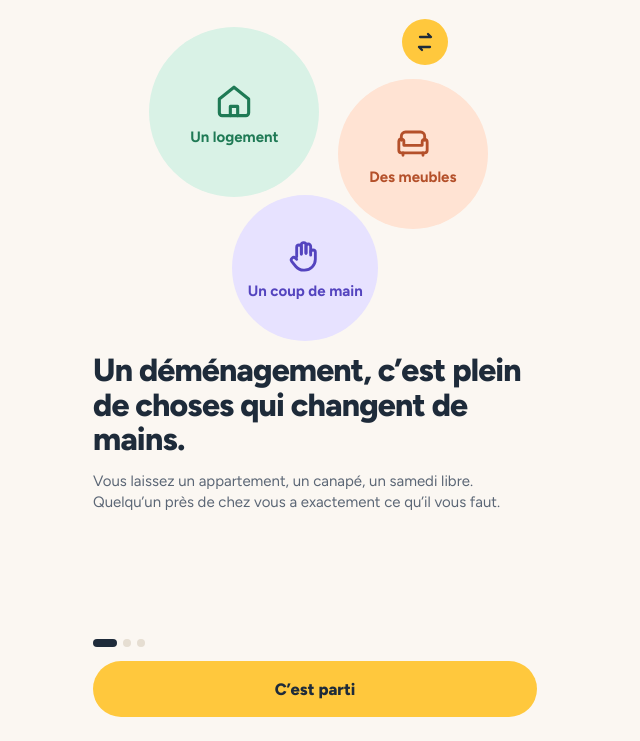
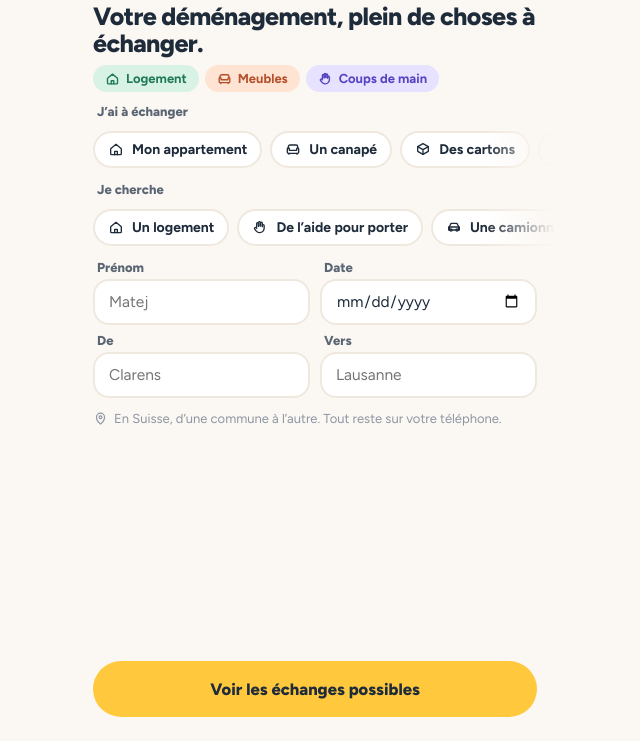
Before and after one commit to matej3396/Zgrada, a website: page www/index.html in a window 1280 px wide. Shown: the part 59-800 px from the top of the page, without its empty margins (325-965 px from the left). Drawn offline with Linux system fonts and the light colour scheme.

Commit message:
Accueil sur un seul écran, sans défilement (même avec le texte agrandi)
Co-Authored-By: Claude Opus 5.5 <noreply@anthropic.com>
Claude-Session: https://claude.ai/code/session_01B7dodeDwxvQpjP41cnbnTT

```diff
--- a/www/index.html
+++ b/www/index.html
@@ -96,6 +96,12 @@ html { -webkit-text-size-adjust: 100%; text-size-adjust: 100%; }
 .want span { white-space: nowrap; overflow: hidden; text-overflow: ellipsis; min-width: 0; }
 .price { font-size: 13px; font-weight: 800; color: var(--ink); white-space: nowrap; }
 .tab span { white-space: nowrap; }
+.onb { min-height: 100vh; min-height: 100dvh; gap: 12px; padding-top: 12px; }
+.onb .label { margin: 0 0 4px 4px; }
+.input.sm { min-height: 46px; padding: 9px 14px; border-radius: 16px; font-size: 15.5px; }
+.g2 { display: grid; grid-template-columns: 1fr 1fr; gap: 8px 10px; }
+.g3 { display: grid; grid-template-columns: 1fr 1fr auto; gap: 10px; align-items: end; }
+.scroller.fade { -webkit-mask-image: linear-gradient(90deg, #000 85%, transparent); mask-image: linear-gradient(90deg, #000 85%, transparent); }
 /* Visite guidée */
 .dim { position: fixed; inset: 0; background: rgba(20, 28, 38, .55); z-index: 30; }
 .tourcard { position: fixed; left: 50%; transform: translateX(-50%); width: calc(min(480px, 100vw) - 32px); bottom: 104px; background: var(--card); border-radius: 28px; padding: 20px; z-index: 41; display: flex; flex-direction: column; gap: 12px; box-shadow: 0 16px 40px rgba(0, 0, 0, .25); }
@@ -249,36 +255,19 @@ function tabbar() {
 }
 function topBack(title, right) { return '<div class="top"><button class="ibtn" data-act="back" aria-label="Retour">' + ic("back", 22) + '</button><span class="ttl" style="flex:1;text-align:center">' + (title || "") + "</span>" + (right || '<span style="width:44px"></span>') + "</div>"; }
 
-/* Onboarding */
+/* Onboarding : un seul écran, sans défilement */
 function vOnboard() {
-  var st = S.step;
-  if (st === 0) return '<div class="scr plain">' +
-    '<div class="between"><div class="row">' + LOGO + '<span style="font-size:20px;font-weight:800;letter-spacing:-.02em">zgrada</span></div><button class="small b" style="border:0;background:none" data-act="skip">Passer</button></div>' +
-    '<div style="position:relative;height:330px;max-width:360px;width:100%;margin:6px auto 0">' +
-      '<div style="position:absolute;left:4%;top:18px;width:170px;height:170px;border-radius:50%;background:var(--mint);display:flex;flex-direction:column;align-items:center;justify-content:center;gap:6px;color:var(--mint-i)">' + ic("house", 44, null, 1.7) + '<b style="font-size:15px">Un logement</b></div>' +
-      '<div style="position:absolute;right:2%;top:70px;width:150px;height:150px;border-radius:50%;background:var(--peach);display:flex;flex-direction:column;align-items:center;justify-content:center;gap:6px;color:var(--peach-i)">' + ic("sofa", 40, null, 1.7) + '<b style="font-size:15px">Des meubles</b></div>' +
-      '<div style="position:absolute;left:27%;top:186px;width:146px;height:146px;border-radius:50%;background:var(--lav);display:flex;flex-direction:column;align-items:center;justify-content:center;gap:6px;color:var(--lav-i)">' + ic("hand", 40, null, 1.7) + '<b style="font-size:15px">Un coup de main</b></div>' +
-      '<div style="position:absolute;right:13%;top:10px;width:46px;height:46px;border-radius:50%;background:var(--yellow);display:flex;align-items:center;justify-content:center">' + ic("swap", 24, null, 2.3) + "</div></div>" +
-    '<h1 class="h1" style="font-size:32px">Un déménagement, c’est plein de choses qui changent de mains.</h1>' +
-    '<p class="sub">Vous laissez un appartement, un canapé, un samedi libre. Quelqu’un près de chez vous a exactement ce qu’il vous faut.</p>' +
-    '<div style="flex:1"></div><div class="dots"><i class="on"></i><i></i><i></i></div>' +
-    '<button class="btn y" data-act="step" data-arg="1">C’est parti</button></div>';
-  if (st === 1) {
-    var chips = function (list, key) { return '<div class="wrap">' + list.map(function (x) { var on = S.me[key].indexOf(x[0]) >= 0; return '<button class="chip' + (on ? " on" : "") + '" data-act="toggle" data-arg="' + key + "|" + esc(x[0]) + '">' + ic(x[1], 18, null, 2) + esc(x[0]) + "</button>"; }).join("") + "</div>"; };
-    return '<div class="scr plain"><div class="top"><button class="ibtn" data-act="step" data-arg="0" aria-label="Retour">' + ic("back", 22) + '</button><div class="dots"><i></i><i class="on"></i><i></i></div><span style="width:44px"></span></div>' +
-      '<h1 class="h1">Qu’avez-vous à échanger&#8239;?</h1>' + chips(HAVE, "have") +
-      '<h2 class="h2" style="margin-top:6px">Et vous cherchez…</h2>' + chips(WANT, "want") +
-      '<div class="card flat row" style="background:var(--butter)">' + ic("pin", 22, "var(--butter-i)") + '<div class="grow"><b style="font-size:15px">Autour de</b><input class="input" style="min-height:40px;margin-top:6px;border-color:transparent" data-bind="me.zone" value="' + esc(S.me.zone) + '" aria-label="Votre ville"></div></div>' +
-      '<div style="flex:1"></div><button class="btn" data-act="step" data-arg="2">Continuer</button></div>';
-  }
   var m = S.me, flat = m.want.indexOf("Un logement") >= 0;
-  return '<div class="scr plain"><div class="top"><button class="ibtn" data-act="step" data-arg="1" aria-label="Retour">' + ic("back", 22) + '</button><div class="dots"><i></i><i></i><i class="on"></i></div><span style="width:44px"></span></div>' +
-    '<h1 class="h1">Et vous, c’est quand&#8239;?</h1><p class="sub">Pour vous proposer les bons échanges au bon moment. Tout reste sur votre téléphone.</p><div class="card flat row" style="background:var(--sky);padding:12px 14px">' + ic("pin", 20, "var(--sky-i)") + '<span class="small grow" style="color:var(--sky-i)">Zgrada est faite pour les déménagements en Suisse, d’une commune à l’autre.</span></div>' +
-    '<div class="label">Votre prénom</div><input class="input" data-bind="me.name" value="' + esc(m.name) + '" placeholder="Matej" autocomplete="given-name">' +
-    '<div class="row"><div class="grow"><div class="label">De</div><input class="input" data-bind="me.from" value="' + esc(m.from) + '" placeholder="Clarens"></div><div class="grow"><div class="label">Vers</div><input class="input" data-bind="me.to" value="' + esc(m.to) + '" placeholder="Lausanne"></div></div>' +
-    '<div class="label">Date du déménagement</div><input class="input" type="date" data-bind="me.date" value="' + esc(m.date) + '">' +
-    (flat ? '<div class="card col"><b>Le logement que vous cherchez</b><div class="row"><div class="grow"><div class="label">Pièces min.</div><select class="input" data-bind="me.rooms">' + [1.5, 2, 2.5, 3, 3.5, 4, 4.5, 5.5].map(function (r) { return "<option value=\"" + r + "\"" + (r === +m.rooms ? " selected" : "") + ">" + num(r) + "</option>"; }).join("") + '</select></div><div class="grow"><div class="label">Loyer max.</div><input class="input" inputmode="numeric" data-bind="me.budget" value="' + esc(m.budget) + '"></div></div>' +
-      '<button class="chip sm' + (m.dog ? " on" : "") + '" data-act="dog" style="align-self:flex-start">' + (m.dog ? ic("check", 16, null, 2.6) : "") + "J’ai un chien</button></div>" : "") +
+  var chips = function (list, key) { return '<div class="scroller fade">' + list.map(function (x) { var on = m[key].indexOf(x[0]) >= 0; return '<button class="chip sm' + (on ? " on" : "") + '" data-act="toggle" data-arg="' + key + "|" + esc(x[0]) + '">' + ic(x[1], 16, null, 2) + esc(x[0]) + "</button>"; }).join("") + "</div>"; };
+  return '<div class="scr plain onb">' +
+    '<div class="between"><div class="row">' + LOGO + '<span style="font-size:19px;font-weight:800;letter-spacing:-.02em">zgrada</span></div><button class="small b" style="border:0;background:none;padding:10px 0" data-act="skip">Passer</button></div>' +
+    '<div><h1 class="h1" style="font-size:25px">Votre déménagement, plein de choses à échanger.</h1><div class="row" style="gap:6px;margin-top:8px;flex-wrap:wrap">' + pill("Logement", "mint", "house") + pill("Meubles", "peach", "sofa") + pill("Coups de main", "lav", "hand") + "</div></div>" +
+    '<div class="col" style="gap:6px"><div class="label">J’ai à échanger</div>' + chips(HAVE, "have") + "</div>" +
+    '<div class="col" style="gap:6px"><div class="label">Je cherche</div>' + chips(WANT, "want") + "</div>" +
+    '<div class="g2"><div><div class="label">Prénom</div><input class="input sm" data-bind="me.name" value="' + esc(m.name) + '" placeholder="Matej" autocomplete="given-name"></div><div><div class="label">Date</div><input class="input sm" type="date" data-bind="me.date" value="' + esc(m.date) + '"></div>' +
+    '<div><div class="label">De</div><input class="input sm" data-bind="me.from" value="' + esc(m.from) + '" placeholder="Clarens"></div><div><div class="label">Vers</div><input class="input sm" data-bind="me.to" value="' + esc(m.to) + '" placeholder="Lausanne"></div></div>' +
+    (flat ? '<div class="g3"><div><div class="label">Pièces min.</div><select class="input sm" data-bind="me.rooms">' + [1.5, 2, 2.5, 3, 3.5, 4, 4.5, 5.5].map(function (r) { return '<option value="' + r + '"' + (r === +m.rooms ? " selected" : "") + ">" + num(r) + "</option>"; }).join("") + '</select></div><div><div class="label">Loyer max.</div><input class="input sm" inputmode="numeric" data-bind="me.budget" value="' + esc(m.budget) + '"></div><button class="chip sm' + (m.dog ? " on" : "") + '" data-act="dog" style="align-self:end;min-height:46px;justify-content:center">' + (m.dog ? ic("check", 15, null, 2.6) : "") + "Chien</button></div>" : "") +
+    '<div class="small" style="display:flex;gap:6px;align-items:center">' + ic("pin", 15) + "En Suisse, d’une commune à l’autre. Tout reste sur votre téléphone.</div>" +
     '<div style="flex:1"></div><button class="btn y" data-act="finish">Voir les échanges possibles</button></div>';
 }
 
--- a/www/sw.js
+++ b/www/sw.js
@@ -1,5 +1,5 @@
 /* Zgrada : tout fonctionne hors ligne. Monter CACHE à chaque version. */
-var CACHE = "zgrada-v7";
+var CACHE = "zgrada-v8";
 var CORE = ["./", "index.html", "manifest.webmanifest", "icon.svg", "icon-192.png", "icon-512.png"];
 self.addEventListener("install", function (e) { e.waitUntil(caches.open(CACHE).then(function (c) { return c.addAll(CORE); }).then(function () { return self.skipWaiting(); })); });
 self.addEventListener("activate", function (e) { e.waitUntil(caches.keys().then(function (k) { return Promise.all(k.filter(function (x) { return x !== CACHE; }).map(function (x) { return caches.delete(x); })); }).then(function () { return self.clients.claim(); })); });
```
Also changed, not shown: 1 other file.
